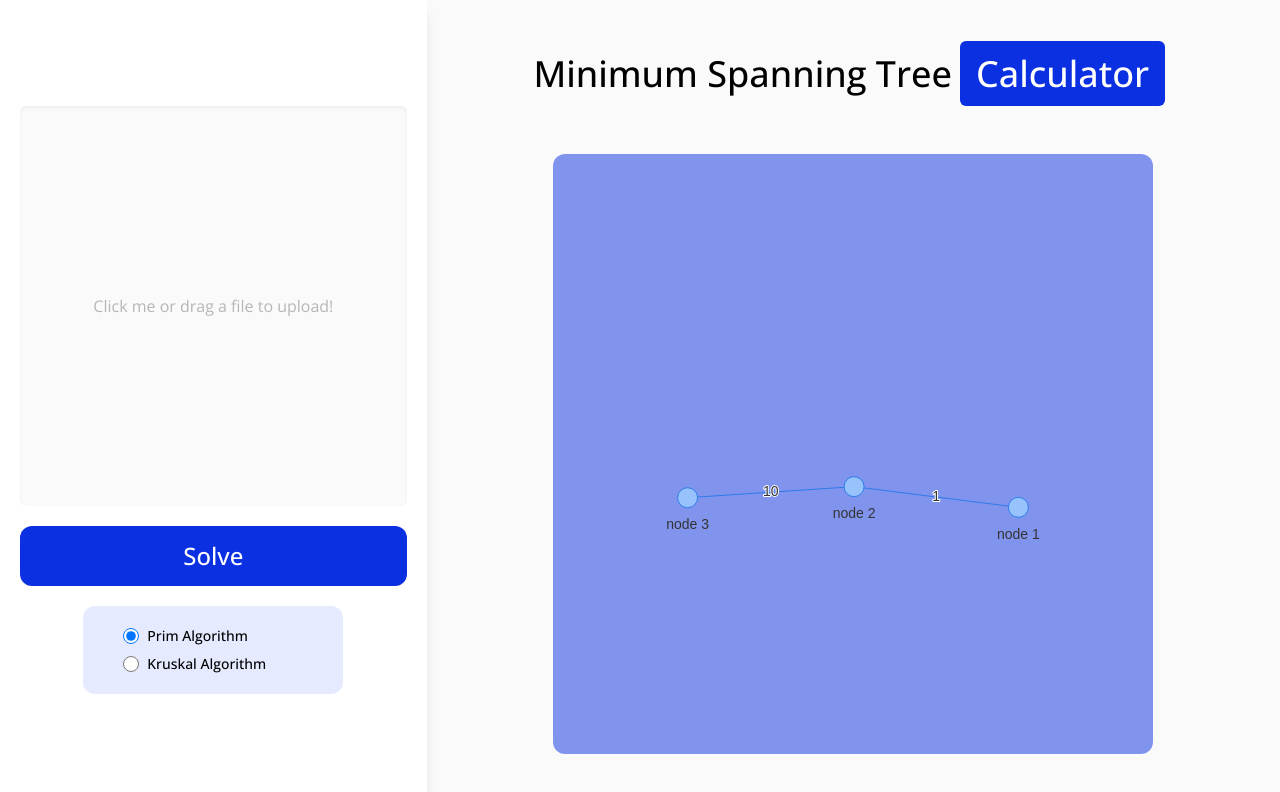
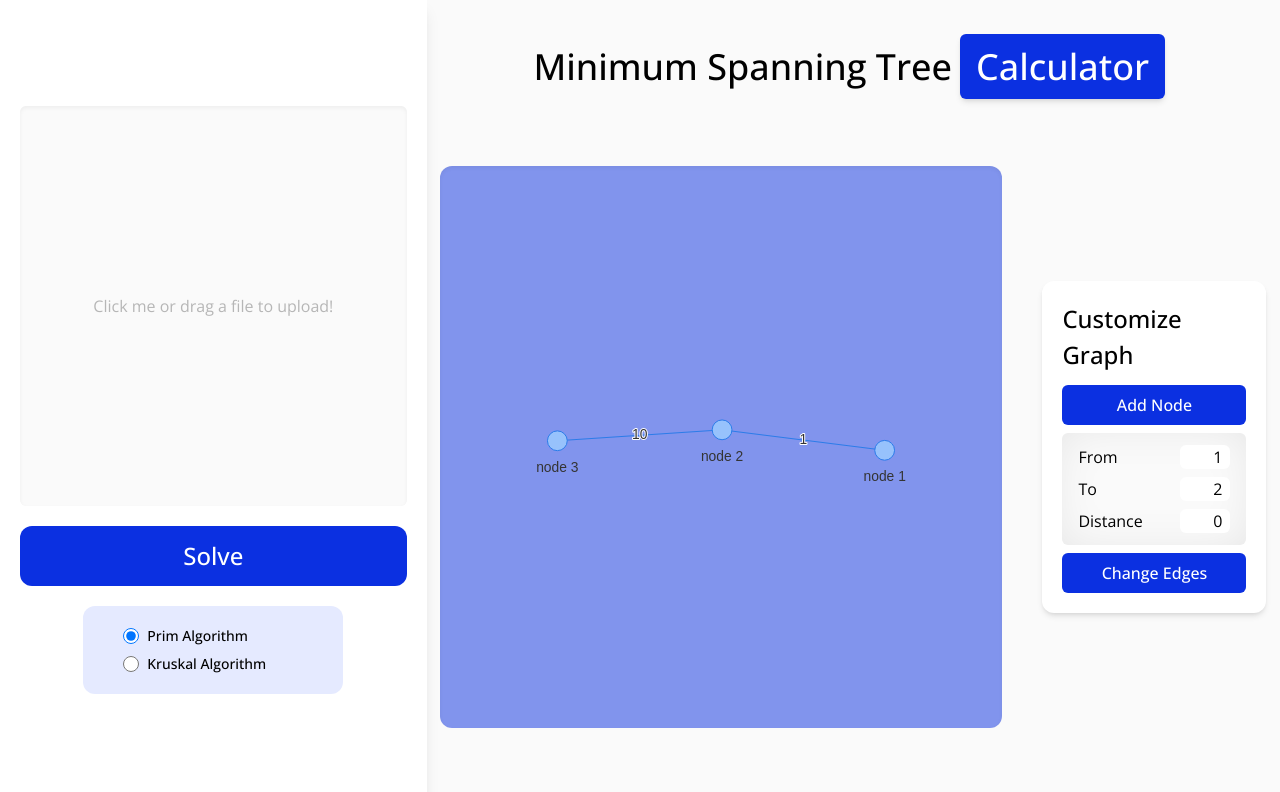
Before and after one commit to farhanfahreezy/mst-calculator, a React (Vite) app: page / in a window 1280 px wide. Shown: the top 792 px of the page. Built offline with nearby package versions, Linux system fonts and the light colour scheme.

Commit message:
feat: kruskal and customize graph

```diff
--- a/package.json
+++ b/package.json
@@ -14,6 +14,7 @@
     "react": "^18.2.0",
     "react-dom": "^18.2.0",
     "react-dropzone": "^14.2.3",
+    "react-icons": "^4.10.1",
     "vis-network": "^9.1.6"
   },
   "devDependencies": {
--- a/src/App.tsx
+++ b/src/App.tsx
@@ -10,19 +10,7 @@ const App = () => {
     [0, 1, 0],
     [1, 0, 10],
     [0, 10, 0],
-    // [0, 4, 0, 0, 0, 0, 0],
-    // [4, 0, 1, 3, 0, 0, 0],
-    // [0, 1, 0, 2, 0, 0, 0],
-    // [0, 3, 2, 0, 1, 0, 0],
-    // [0, 0, 0, 1, 0, 2, 0],
-    // [0, 0, 0, 0, 2, 0, 3],
-    // [0, 0, 0, 0, 0, 3, 0],
   ]);
-
-  useEffect(() => {
-    console.log(graphMatrix);
-    PrimAlgorithm(graphMatrix);
-  }, [graphMatrix]);
 
   const handleSolveButton = () => {
     if (algortihm === "prim") {
@@ -30,6 +18,22 @@ const App = () => {
     } else {
       setGraphMatrix(KruskalAlgorithm(graphMatrix));
     }
+  };
+
+  const handleAddNodes = () => {
+    const numOfRows = graphMatrix.length;
+    setGraphMatrix((rows) => rows.map((row) => [...row, 0]));
+    setGraphMatrix((rows) => [
+      ...rows,
+      Array.from({ length: numOfRows + 1 }, () => 0),
+    ]);
+  };
+
+  const handleChangeEdges = (from: number, to: number, dist: number) => {
+    const updatedMatrix = [...graphMatrix];
+    updatedMatrix[from - 1][to - 1] = dist;
+    updatedMatrix[to - 1][from - 1] = dist;
+    setGraphMatrix(updatedMatrix);
   };
 
   const handleGraph = (matrix: Number[][]) => {
@@ -42,7 +46,11 @@ const App = () => {
   return (
     <div className="w-screen h-screen overflow-x-hidden overflow-y-auto flex flex-col md:flex-row justify-start items-center bg-secondaryWhite font-openSans">
       <div className="md:hidden">
-        <Output graphMatrix={graphMatrix} />
+        <Output
+          graphMatrix={graphMatrix}
+          handleAddNodes={handleAddNodes}
+          handleChangeEdges={handleChangeEdges}
+        />
       </div>
       <FileInput
         algorithm={algortihm}
@@ -51,7 +59,11 @@ const App = () => {
         handleSolveButton={handleSolveButton}
       />
       <div className="hidden md:block md:w-2/3 md:h-full">
-        <Output graphMatrix={graphMatrix} />
+        <Output
+          graphMatrix={graphMatrix}
+          handleAddNodes={handleAddNodes}
+          handleChangeEdges={handleChangeEdges}
+        />
       </div>
     </div>
   );
--- a/src/algorithm/PrimAlgorithm.tsx
+++ b/src/algorithm/PrimAlgorithm.tsx
@@ -13,10 +13,12 @@ function PrimAlgorithm(matrix: Number[][]): Number[][] {
 
   // Generating edges
   for (let i = 0; i < matrix.length - 1; i++) {
+    let disconnected = true;
     for (let j = i + 1; j < matrix.length; j++) {
       if (matrix[i][j] !== 0) {
         const newEdge: Edge = { from: i, to: j, distance: matrix[i][j] };
         edges.push(newEdge);
+        disconnected = false;
       }
     }
   }
@@ -29,7 +31,6 @@ function PrimAlgorithm(matrix: Number[][]): Number[][] {
   // Finding all edges
   while (matrix.length !== addedNodes.length) {
     const selectedEdge = getNearest(addedNodes, edges);
-    console.log(selectedEdge);
     fillMatrix(newMatrix, addedNodes, edges[selectedEdge]);
     edges.splice(selectedEdge, 1);
   }
--- a/src/component/Graph.tsx
+++ b/src/component/Graph.tsx
@@ -27,7 +27,7 @@ const Graph = ({ nodes, edges }: GraphProps) => {
 
   return (
     <>
-      <div style={{ height: 700, width: "100%" }} ref={ref} />
+      <div className="w-full h-full" ref={ref} />
     </>
   );
 };
--- a/src/component/Output.tsx
+++ b/src/component/Output.tsx
@@ -1,25 +1,136 @@
+import { useState, ChangeEvent } from "react";
 import Graph from "./Graph";
 import GenerateNode from "../algorithm/GenerateNode";
 import GenerateEdges from "../algorithm/GenerateEdges";
+import { MdClose } from "react-icons/md";
 
 interface OutputProps {
   graphMatrix: Number[][];
+  handleAddNodes: () => void;
+  handleChangeEdges: (from: number, to: number, dist: number) => void;
 }
 
-const Output = ({ graphMatrix }: OutputProps) => {
+const Output = ({
+  graphMatrix,
+  handleAddNodes,
+  handleChangeEdges,
+}: OutputProps) => {
+  const [nodeFrom, setNodeFrom] = useState(1);
+  const [nodeTo, setNodeTo] = useState(2);
+  const [distance, setDistance] = useState(0);
+  const [wrongInput, setWrongInput] = useState(false);
+
+  const handleNodeFromChange = (event: ChangeEvent<HTMLInputElement>) => {
+    const val = parseInt(event.target.value);
+    if (val) {
+      setNodeFrom(val);
+    } else {
+      setNodeFrom(0);
+    }
+  };
+
+  const handleNodeToChange = (event: ChangeEvent<HTMLInputElement>) => {
+    const val = parseInt(event.target.value);
+    if (val) {
+      setNodeTo(val);
+    } else {
+      setNodeTo(0);
+    }
+  };
+
+  const handleDistChange = (event: ChangeEvent<HTMLInputElement>) => {
+    event.preventDefault();
+    const val = parseInt(event.target.value);
+    if (val) {
+      setDistance(val);
+    } else {
+      setDistance(0);
+    }
+  };
   return (
-    <div className="flex flex-col h-full w-full items-center justify-around py-5">
+    <div className="flex flex-col h-full w-full items-center pt-10">
       <div className="text-[36px] font-medium">
         Minimum Spanning Tree
-        <span className="font-medium text-white bg-primaryBlue py-2 px-4 mx-2 rounded-md">
+        <span className="font-medium text-white bg-primaryBlue py-2 px-4 mx-2 rounded-md shadow-md">
           Calculator
         </span>
       </div>
-      <div className="w-[600px] aspect-square bg-dimBlue rounded-xl overflow-hidden">
-        <Graph
-          nodes={GenerateNode(graphMatrix)}
-          edges={GenerateEdges(graphMatrix)}
-        />
+      <div className="flex flex-row h-full w-fit px-10 gap-10 items-center justify-center">
+        <div className="w-[600px] aspect-square bg-dimBlue rounded-xl overflow-hidden shadow-inner hover:shadow-inner-xl">
+          <Graph
+            nodes={GenerateNode(graphMatrix)}
+            edges={GenerateEdges(graphMatrix)}
+          />
+        </div>
+        <div className="flex flex-col gap-2 bg-white p-5 rounded-xl shadow-md relative">
+          <div
+            className={
+              wrongInput
+                ? "absolute bottom-[-50px] left-0 w-full flex flex-row justify-between items-center text-white bg-secondaryRed py-2 px-4 rounded-md font-medium transition-all"
+                : "absolute bottom-[-30px] opacity-0 left-0 w-full flex flex-row justify-between items-center text-white bg-secondaryRed py-2 px-4 rounded-md font-medium transition-all"
+            }
+          >
+            <div>Wrong Input!</div>
+            <button
+              onClick={() => {
+                setWrongInput(false);
+              }}
+            >
+              <MdClose color="white" size={20} />
+            </button>
+          </div>
+          <div className="font-medium text-[24px] mb-1">Customize Graph</div>
+          <button
+            className="px-4 py-2 bg-primaryBlue rounded-md text-white font-medium"
+            onClick={handleAddNodes}
+          >
+            Add Node
+          </button>
+          <div className="py-2 px-4 bg-secondaryWhite rounded-md shadow-inner-xl">
+            <div className="flex flex-row justify-between items-center">
+              <div>From</div>
+              <input
+                value={nodeFrom}
+                onChange={handleNodeFromChange}
+                className="px-2 my-1 w-[50px] text-right bg-white rounded-md"
+              ></input>
+            </div>
+            <div className="flex flex-row justify-between items-center">
+              <div>To</div>
+              <input
+                value={nodeTo}
+                onChange={handleNodeToChange}
+                className="px-2 my-1 w-[50px] text-right bg-white rounded-md"
+              ></input>
+            </div>
+            <div className="flex flex-row justify-between items-center">
+              <div>Distance</div>
+              <input
+                value={distance}
+                onChange={handleDistChange}
+                className="px-2 my-1 w-[50px] text-right bg-white rounded-md"
+              ></input>
+            </div>
+          </div>
+          <button
+            className="px-4 py-2 bg-primaryBlue rounded-md text-white font-medium"
+            onClick={() => {
+              const numOfRow = graphMatrix.length;
+              if (
+                !(nodeFrom > 0 && nodeFrom < numOfRow + 1) ||
+                !(nodeTo > 0 && nodeTo < numOfRow + 1) ||
+                distance < 0 ||
+                nodeFrom === nodeTo
+              ) {
+                setWrongInput(true);
+              } else {
+                handleChangeEdges(nodeFrom, nodeTo, distance);
+              }
+            }}
+          >
+            Change Edges
+          </button>
+        </div>
       </div>
     </div>
   );
```
Also changed, not shown: src/algorithm/KruskalAlgorithm.tsx (+50 -72 lines), 1 other file (tests, documents, lock files or other folders).
